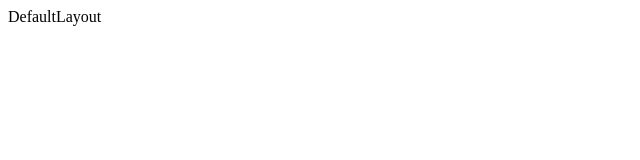
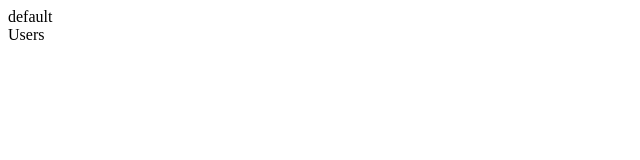
Before and after one commit to valdidev/user-manager, a React (Vite) app in the folder react/: page /users in a window 1280 px wide. Shown: the top 160 px of the page, without its empty margins (0-640 px from the left). Built offline with nearby package versions, Linux system fonts and the light colour scheme.

Commit message:
wip: router dom

```diff
--- a/react/src/components/DefaultLayout.jsx
+++ b/react/src/components/DefaultLayout.jsx
@@ -1,8 +1,12 @@
-const DefaultLayout = props => {
+import { Outlet } from "react-router-dom";
+
+const DefaultLayout = (props) => {
     return (
-      <div>DefaultLayout</div>
-    )
-  }
+        <div>
+            default
+            <Outlet />
+        </div>
+    );
+};
 
-
-  export default DefaultLayout
+export default DefaultLayout;
--- a/react/src/components/GuestLayout.jsx
+++ b/react/src/components/GuestLayout.jsx
@@ -3,10 +3,10 @@ import { Outlet } from "react-router-dom"
 const GuestLayout = props => {
   return (
     <div>
+        guest
         <Outlet  />
     </div>
   )
 }
 
-
 export default GuestLayout
--- a/react/src/router.jsx
+++ b/react/src/router.jsx
@@ -1,4 +1,4 @@
-import { createBrowserRouter } from "react-router-dom";
+import { createBrowserRouter, Navigate } from "react-router-dom";
 import DefaultLayout from "./components/DefaultLayout";
 import GuestLayout from "./components/GuestLayout";
 import Dashboard from "./views/Dashboard";
@@ -12,6 +12,10 @@ const router = createBrowserRouter([
         path: "/",
         element: <DefaultLayout />,
         children: [
+            {
+                path: "/",
+                element: <Navigate to="/users" />,
+            },
             {
                 path: "/dashboard",
                 element: <Dashboard />,
```
